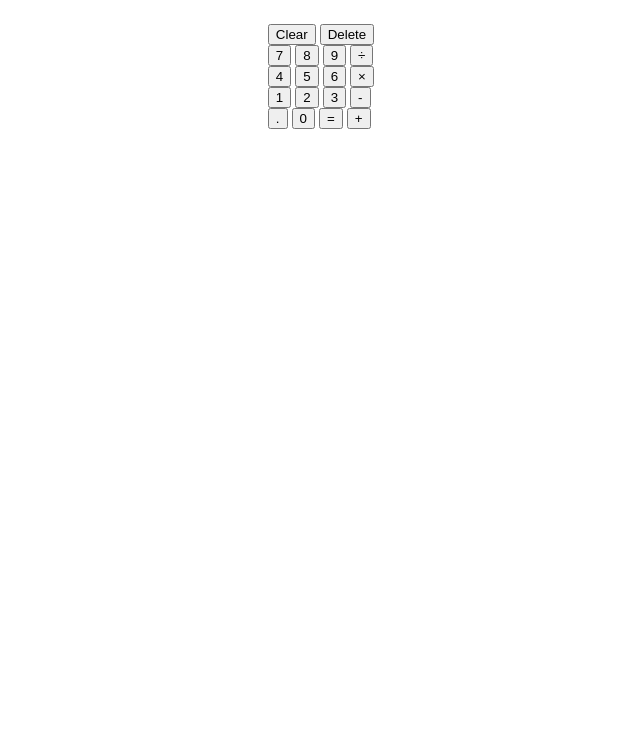
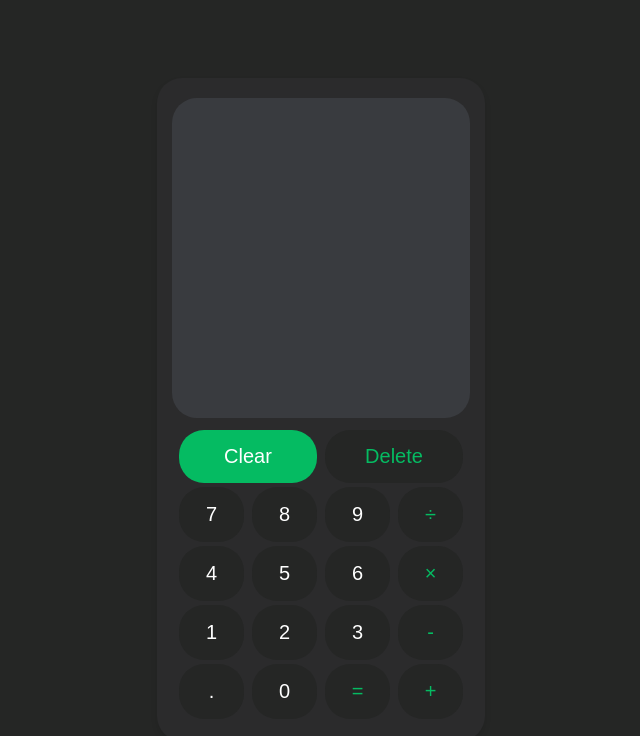
Before and after one commit to ismailsilat7/calculator, a plain HTML site: page index.html in a window 1280 px wide. Shown: the whole page, without its empty margins (319-959 px from the left). Drawn offline with Linux system fonts and the light colour scheme.

Commit message:
Add styles for each element

```diff
--- a/style.css
+++ b/style.css
@@ -1,11 +1,98 @@
+body {
+  background-color: #252625;
+}
+
+.calculator-page {
+  display: flex;
+  justify-content: center;
+  min-height: 98dvh;
+}
+
 .calculator-container {
   display: flex;
   flex-direction: column;
   justify-content: center;
   align-items: center;
+  background-color: #2b2b2c;
+  border-radius: 25px;
+  padding: 20px;
+  box-shadow: 0 4px 6px rgba(0, 0, 0, 0.1);
+  max-width: 300px;
+  color: white;
+  height: min-content;
+  margin-top: 70px;
+}
+
+.screen-container {
+  display: flex;
+  flex-direction: column;
+  align-items: flex-end;
+  width: 100%;
+  margin-bottom: 10px;
+  border-radius: 25px;
+  background-color: #393B3F;
+  padding: 5px;
+  max-width: 100%;
+  overflow: hidden;
+}
+
+.input-screen,
+.result-screen {
+  flex-wrap: wrap;
+  border-radius: 15px;
+  padding: 10px;
+  font-size: 50px;
+  text-align: right;
+  min-height: 55px;
+}
+.result-screen {
+  font-size: 30px;
 }
 
 .buttons {
   display: flex;
   flex-direction: column;
 }
+
+.btn {
+  background-color: #252625;
+  color: #ffffff;
+  border: none;
+  border-radius: 25px;
+  height: 55px;
+  width: 65px;
+  padding: 15px;
+  font-size: 20px;
+  margin: 2px;
+  cursor: pointer;
+  transition: background-color 0.3s ease;
+}
+
+.erase > .btn {
+  height: auto;
+  width: 138px;
+}
+
+#clear {
+  background-color: #05BB62;
+  color: #ffffff;
+}
+
+#clear:hover {
+  background-color: rgba(0, 247, 132, 0.5);
+}
+
+#special {
+  color: #05BB62;
+}
+
+#special:hover {
+  background-color: #05BB62;
+  color: #ffffff;
+  border-radius: 25px;
+}
+
+.btn:hover {
+  background-color: rgba(5, 126, 69, 0.9);
+  border-radius: 10px;
+}
```
